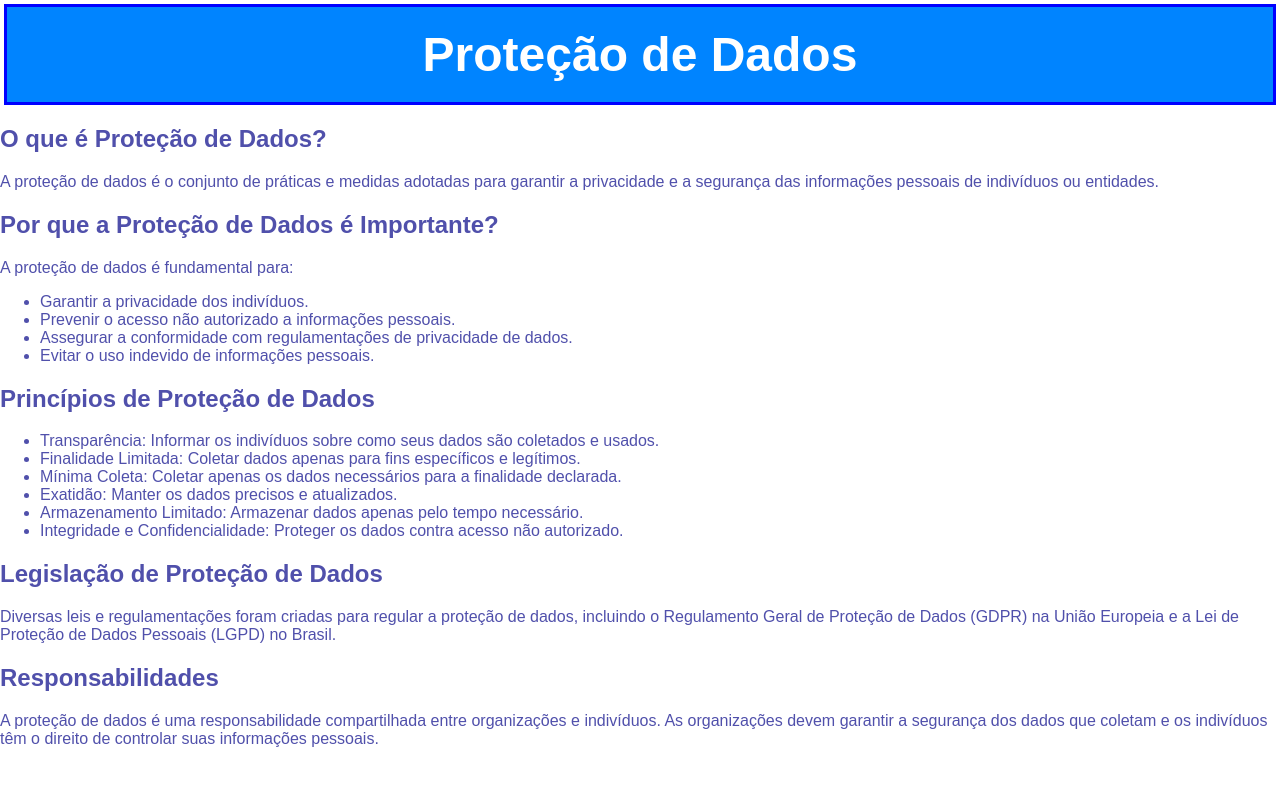
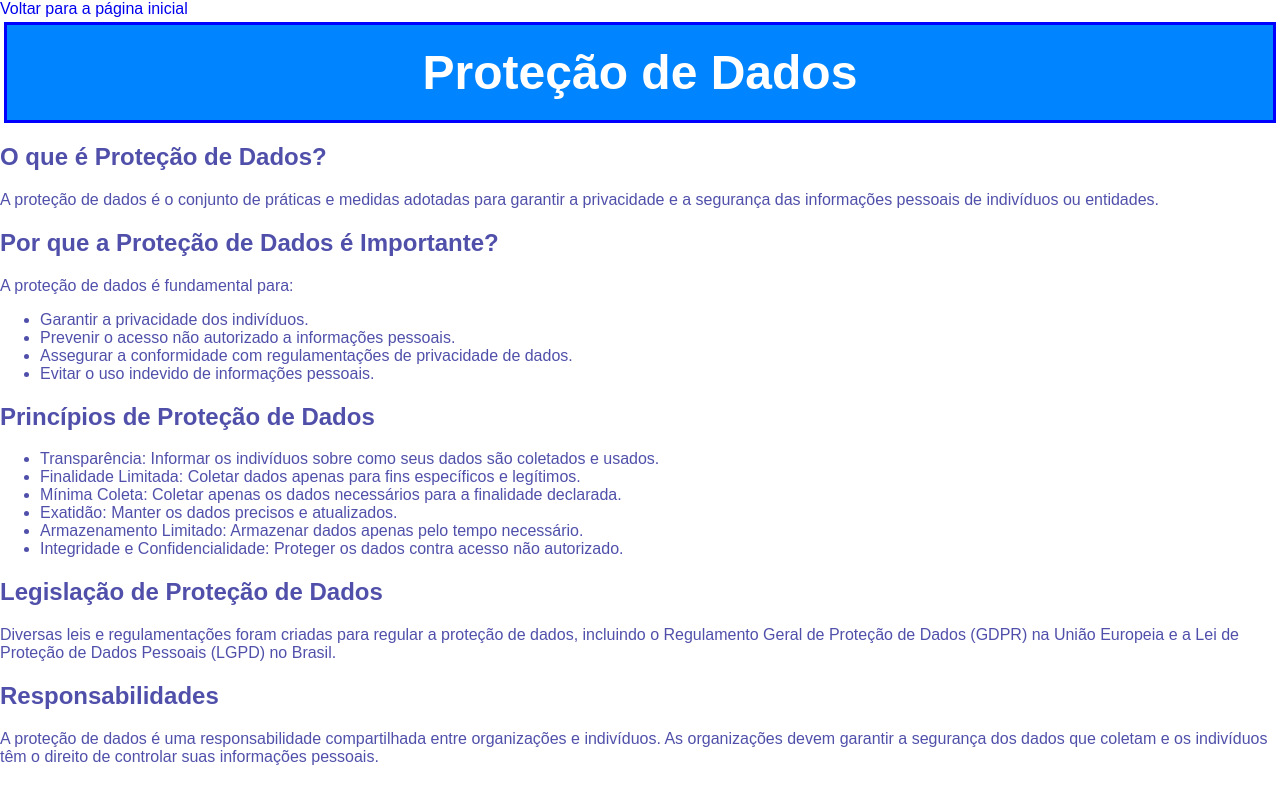
Before and after one commit to rodrigototy/doacao-sangue, a plain HTML site: page sprint-2/protecao_dados.html in a window 1280 px wide. Drawn offline with Linux system fonts and the light colour scheme.

Commit message:
commit de voltar ao index

```diff
--- a/sprint-2/protecao_dados.html
+++ b/sprint-2/protecao_dados.html
@@ -7,6 +7,8 @@
     <title>Proteção de Dados</title>
 </head>
 <body>
+    <a href="index.html">Voltar para a página inicial</a>
+
     <h1>Proteção de Dados</h1>
 
     <h2>O que é Proteção de Dados?</h2>
```
Also changed, not shown: sprint-2/servico.html (+2 -0 lines).
